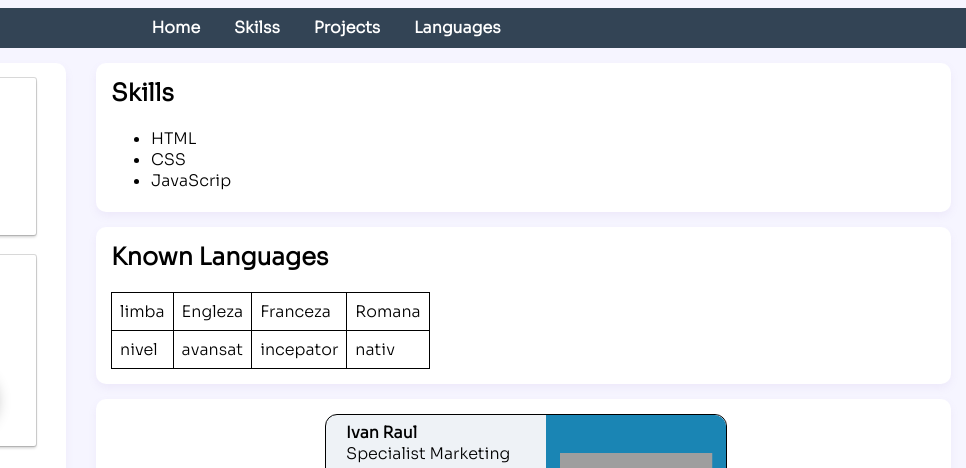
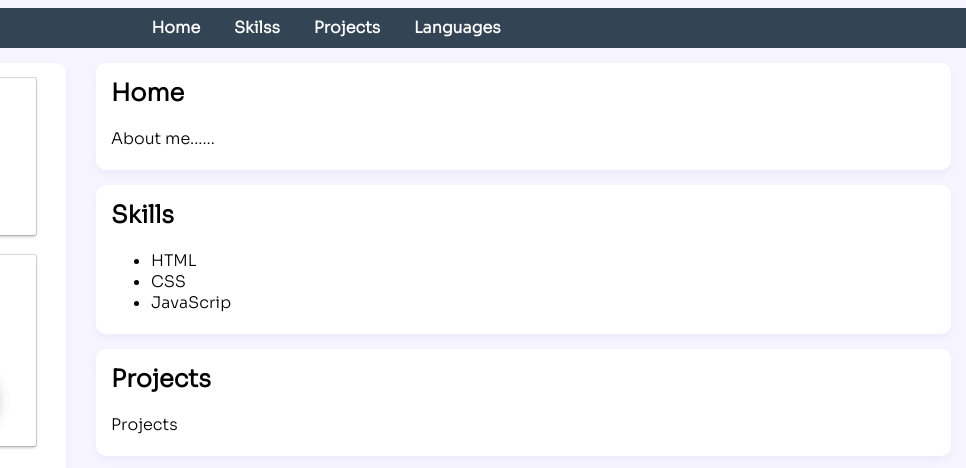
Before and after one commit to constantinraulivan/constantinraulivan.github.io, a plain HTML site: page index.html in a window 1280 px wide. Shown: the part 137-605 px from the top of the page, 314-1280 px from the left. Drawn offline with Linux system fonts and the light colour scheme; grey boxes are pictures that could not be loaded.

Commit message:
add 2 more pages

```diff
--- a/index.html
+++ b/index.html
@@ -110,12 +110,20 @@
       </div>
       <div id="main">
         <div class="skills-list">
+          <h2>Home</h2>
+          <p>About me......</p>
+        </div>
+        <div class="skills-list">
           <h2>Skills</h2>
           <ul>
             <li>HTML</li>
             <li>CSS</li>
             <li>JavaScrip</li>
           </ul>
+        </div>
+        <div class="skills-list">
+          <h2>Projects</h2>
+          <p>Projects</p>
         </div>
         <div class="skills-list">
           <h2>Known Languages</h2>
```
